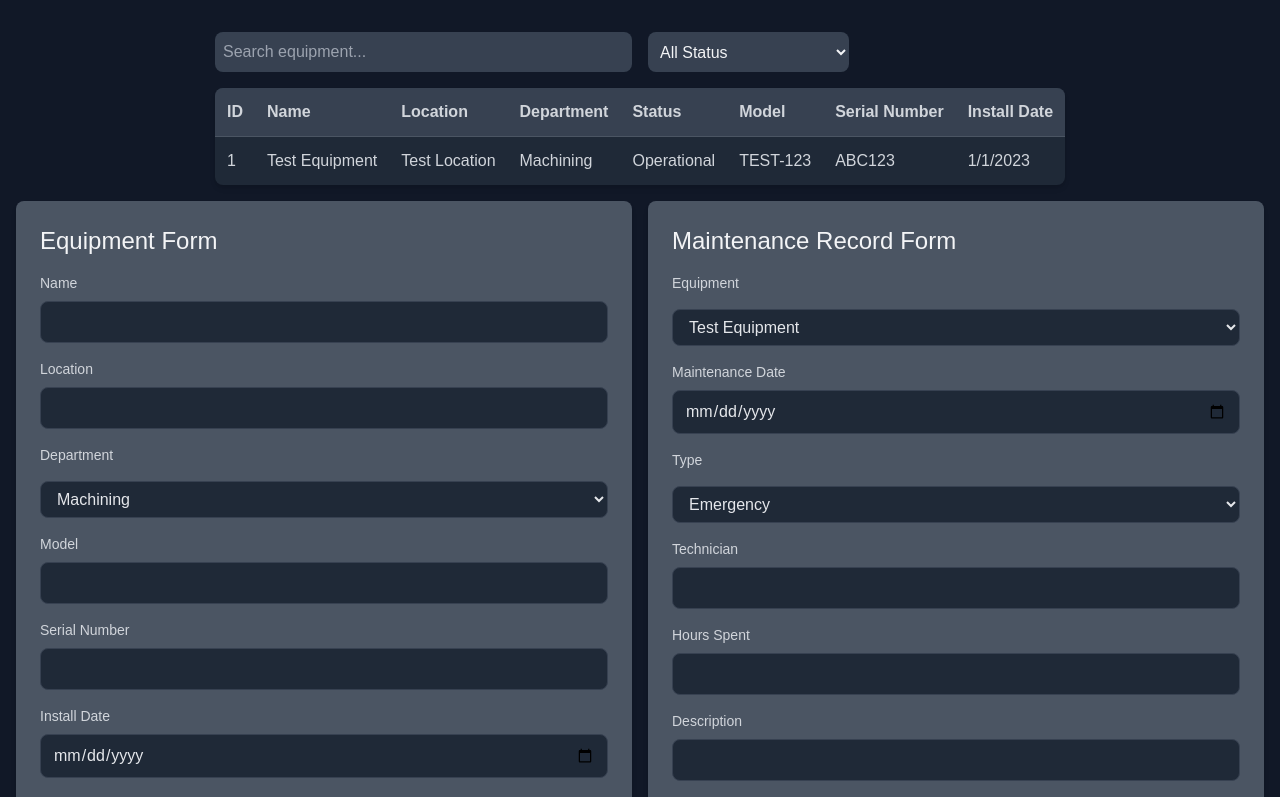
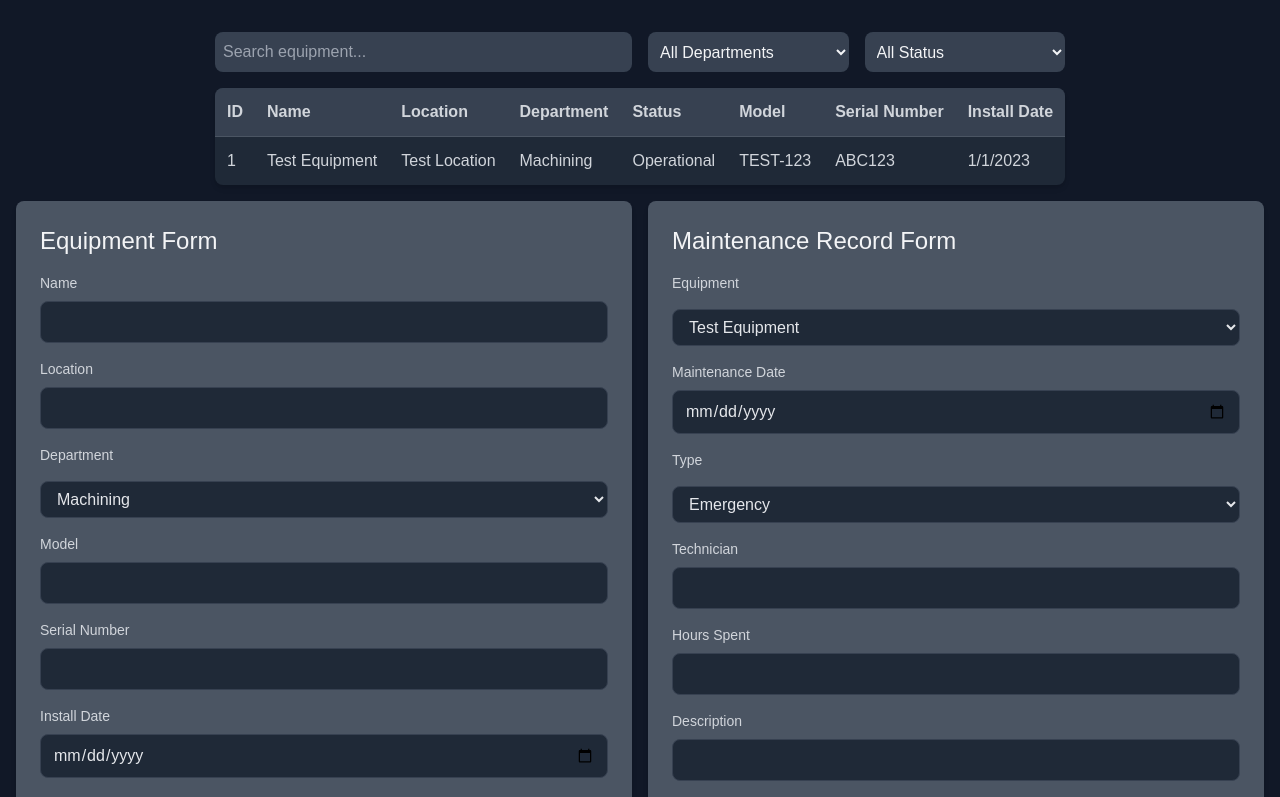
Before and after one commit to s3lven/maintenance-tracker, a Next.js app: page / in a window 1280 px wide. Shown: the top 797 px of the page. Built offline with nearby package versions, Linux system fonts and the light colour scheme.

Commit message:
feat: added department filtering to equipment table

```diff
--- a/app/components/equipment-table.tsx
+++ b/app/components/equipment-table.tsx
@@ -1,6 +1,6 @@
 "use client";
 
-import { Equipment, EquipmentStatus } from "@/types";
+import { Department, Equipment, EquipmentStatus } from "@/types";
 import {
   ColumnFiltersState,
   createColumnHelper,
@@ -100,6 +100,23 @@ const EquipmentTable = ({ data }: EquipmentTableProps) => {
 
         <select
           className="p-2 rounded-lg bg-gray-700 col-span-1"
+          value={table.getColumn("department")!.getFilterValue() as string}
+          onChange={(e) =>
+            table.getColumn("department")!.setFilterValue(e.target.value)
+          }
+        >
+          <option value="">All Departments</option>
+          {(
+            ["Assembly", "Machining", "Packaging", "Shipping"] as Department[]
+          ).map((department) => (
+            <option key={department} value={department}>
+              {department}
+            </option>
+          ))}
+        </select>
+
+        <select
+          className="p-2 rounded-lg bg-gray-700 col-span-1"
           value={table.getColumn("status")!.getFilterValue() as string}
           onChange={(e) =>
             table.getColumn("status")!.setFilterValue(e.target.value)
```
